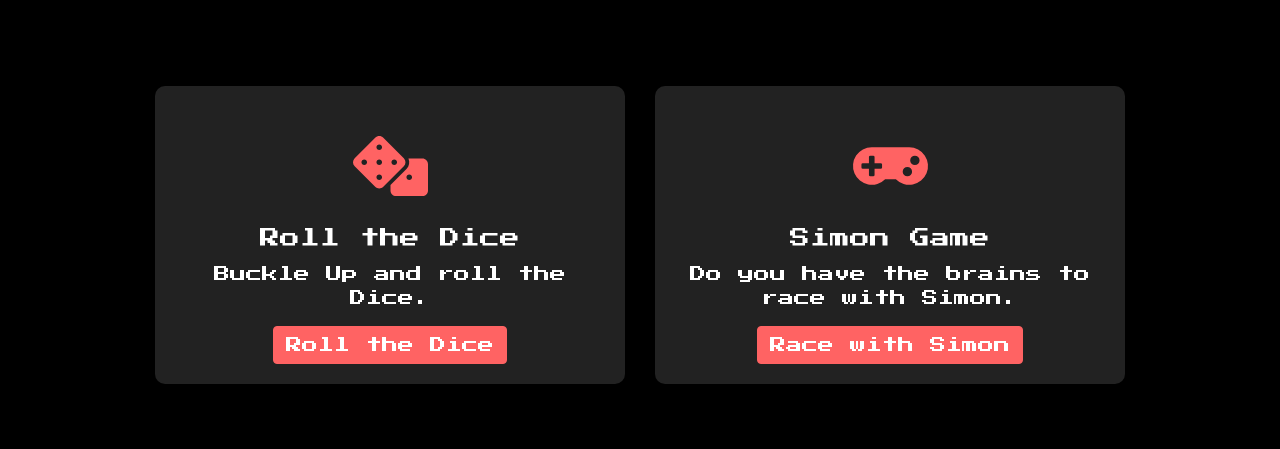
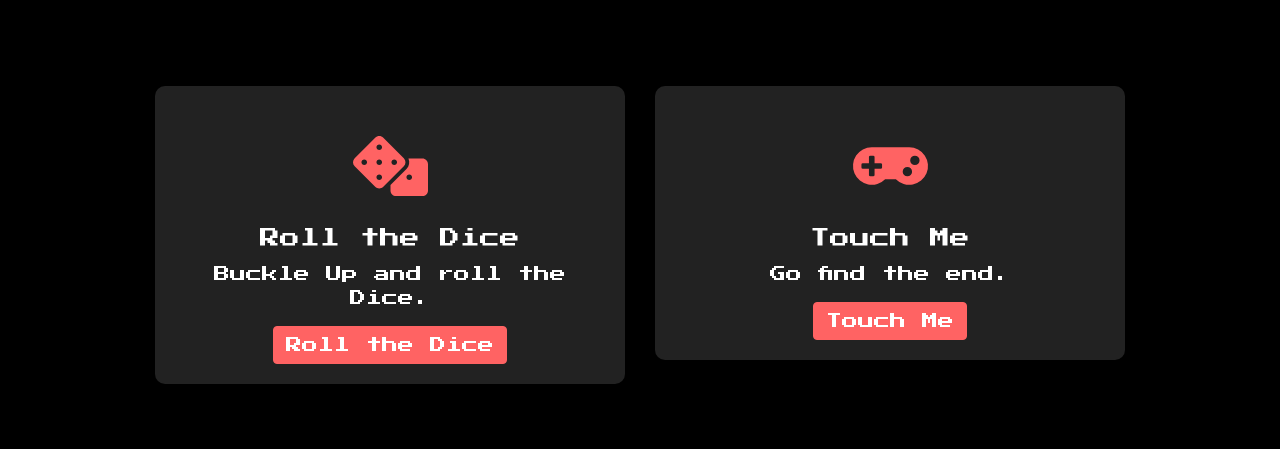
Before and after one commit to momed-0/game-pack, a plain HTML site: page index.html in a window 1280 px wide. Shown: the part 172-621 px from the top of the page. Drawn offline with nearby package versions, Linux system fonts and the light colour scheme.

Commit message:
Update index.html
edited simon game

```diff
--- a/index.html
+++ b/index.html
@@ -33,9 +33,9 @@
             <i class="fas fa-gamepad"></i>
           </div>
           <div class="game-content">
-            <h5 class="card-title">Simon Game</h5>
-            <p class="card-text">Do you have the brains to race with Simon.</p>
-            <a href="Simon_Game/index.html" class="btn btn-primary">Race with Simon</a>
+            <h5 class="card-title">Touch Me</h5>
+            <p class="card-text">Go find the end.</p>
+            <a href="Simon_Game/index.html" class="btn btn-primary">Touch Me</a>
           </div>
         </div>
       </div>
```
